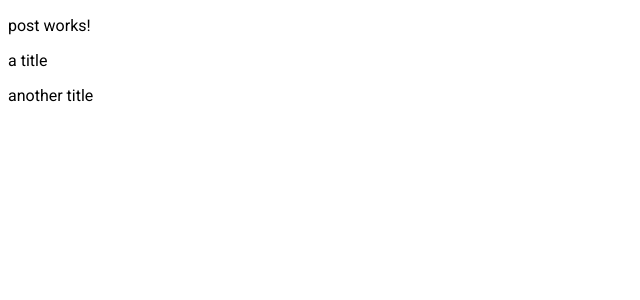
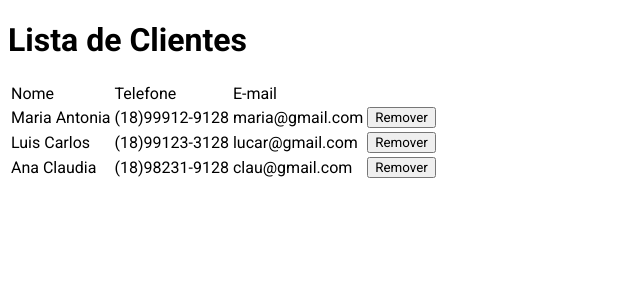
Before and after one commit to Vongui/Ferramentas-Programacao-II, an Angular app in the folder Angular/aula-01/: page / in a window 1280 px wide. Shown: the top 300 px of the page, without its empty margins (0-640 px from the left). Built offline with nearby package versions, Linux system fonts and the light colour scheme; data requests are answered from the project's data file.

Commit message:
feat: nao sei oq eu fiz, porem esta funfando

```diff
--- a/Angular/aula-01/angular.json
+++ b/Angular/aula-01/angular.json
@@ -104,5 +104,8 @@
         }
       }
     }
+  },
+  "cli": {
+    "analytics": false
   }
 }
--- a/Angular/aula-01/db.json
+++ b/Angular/aula-01/db.json
@@ -9,5 +9,22 @@
   ],
   "profile": {
     "name": "typicode"
+  },
+  "clientes": [
+      {
+      "nome": "Maria Antonia",
+      "telefone": "(18)99912-9128",
+      "email": "maria@gmail.com"
+      },
+      {
+      "nome": "Luis Carlos",
+      "telefone": "(18)99123-3128",
+      "email": "lucar@gmail.com"
+      },
+      {
+      "nome": "Ana Claudia",
+      "telefone": "(18)98231-9128",
+      "email": "clau@gmail.com"
       }
+   ]
 }
--- a/Angular/aula-01/src/app/app.component.html
+++ b/Angular/aula-01/src/app/app.component.html
@@ -1,4 +1,4 @@
-<app-post/>
+<app-cliente/>
 
 <!-- <app-cliente> -->
 
--- a/Angular/aula-01/src/app/components/cliente/cliente.component.html
+++ b/Angular/aula-01/src/app/components/cliente/cliente.component.html
@@ -1,17 +1,22 @@
-<h1>Cadastro de Cliente</h1>
-
-<form [formGroup]="profileForm">
-    <div>
-        <label for="nome">Nome</label>
-        <input id="nome" type="text" formControlName="nome"/>
-        @if (profileForm.controls.nome.touched && !profileForm.valid) {
-            <span> Informe o Nome</span>
+<h1>Lista de Clientes</h1>
+<table>
+    <thead>
+        <tr>
+            <td>Nome</td>
+            <td>Telefone</td>
+            <td>E-mail</td>
+        </tr>
+    </thead>
+    <tbody>
+        @for (cliente of cliente$ | async; track cliente) {
+            <tr>
+                <td>{{ cliente.nome }}</td>
+                <td>{{ cliente.telefone }}</td>
+                <td>{{ cliente.email }}</td>
+                <td>
+                  <button (click)="remover(cliente.id)">Remover</button>
+                </td>
+            </tr>
         }
-    </div>
-    <div>
-        <label for="telefone">Telefone</label>
-        <input id="telefone" type="text" formControlName="telefone" />
-    </div>
-
-    <button (click)="cadastrar()" [disabled]="!profileForm.valid">Cadastrar</button>
-</form>
+    </tbody>
+</table>
--- a/Angular/aula-01/src/app/components/cliente/cliente.component.ts
+++ b/Angular/aula-01/src/app/components/cliente/cliente.component.ts
@@ -1,25 +1,37 @@
-import { Component, inject } from '@angular/core';
-import { FormBuilder, FormControl, FormGroup, FormsModule, ReactiveFormsModule, Validators } from '@angular/forms';
+import { Component, inject, OnInit } from '@angular/core';
+import { Observable } from 'rxjs';
+import { ClientesService } from '../../services/clientes.service';
 import { Cliente } from '../../models/cliente.model';
-
+import { AsyncPipe } from '@angular/common';
 
 @Component({
   selector: 'app-cliente',
-  imports: [FormsModule, ReactiveFormsModule],
+  imports: [AsyncPipe],
   templateUrl: './cliente.component.html',
   styleUrl: './cliente.component.scss'
 })
-export class ClienteComponent {
+export class ClienteComponent implements OnInit {
 
-  private formBuilder = inject(FormBuilder);
+  private clienteService = inject(ClientesService);
+  protected cliente$ = new Observable<Cliente[]>();
 
-  protected profileForm = this.formBuilder.group({
-    nome: ['', [Validators.required, Validators.minLength(3)]],
-    telefone: [''],
-    idade: [0, Validators.required]
-  });
+  constructor() {
+  }
 
-    public cadastrar() {
-    console.log(this.profileForm.valid);
+  ngOnInit(): void {
+    console.log("ngOnInit");
+    this.buscarClientes();
   }
+
+  public async remover(id: number){
+    const clienteExcluido = await this.clienteService.remover(id);
+    console.log(clienteExcluido)
+
+    this.buscarClientes()
+  }
+
+  public buscarClientes() {
+      this.cliente$ = this.clienteService.buscarClientes();
+  }
+
 }
--- a/Angular/aula-01/src/app/models/cliente.model.ts
+++ b/Angular/aula-01/src/app/models/cliente.model.ts
@@ -1,5 +1,6 @@
 export interface Cliente {
-    codigo: number,
+    id: number,
     nome: string,
-    telefone: string
+    telefone: string,
+    email: string
 }
--- /dev/null
+++ b/Angular/aula-01/src/app/services/clientes.service.ts
@@ -0,0 +1,23 @@
+import { inject, Injectable } from '@angular/core';
+import { environment } from '../../environments/environment';
+import { HttpClient } from '@angular/common/http';
+import { Cliente } from '../models/cliente.model';
+
+@Injectable({
+  providedIn: 'root'
+})
+export class ClientesService {
+  private api = `${environment.api}/clientes`;
+  private http = inject(HttpClient);
+
+  constructor() { }
+
+  public buscarClientes() {
+    return this.http.get<Cliente[]>(`${this.api}`)
+  }
+
+  public remover(id: number){
+    return this.http.delete(`${this.api}/${id}`)
+  }
+
+}
--- a/Angular/aula-01/src/environments/environment.development.ts
+++ b/Angular/aula-01/src/environments/environment.development.ts
@@ -1,3 +1,4 @@
 export const environment = {
-    api: 'http://localhost:3000'
+    api: 'http://localhost:3000',
+    api_clientes: 'http://10.117.72.174:8080'
 };
```
Also changed, not shown: 1 other file (tests, documents, lock files or other folders). Lines whose indentation alone changed are shown as unchanged.
